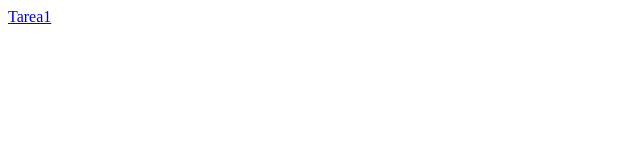
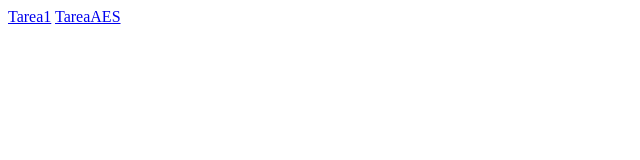
Before and after one commit to AaronUgalde/5IV7-SWyA-Ugalde-Tellez-Aaron, a plain HTML site: page index.html in a window 1280 px wide. Shown: the full height of the page, 0-640 px from the left. Drawn offline with Linux system fonts and the light colour scheme.

Commit message:
error link

```diff
--- a/index.html
+++ b/index.html
@@ -8,6 +8,6 @@
 </head>
 <body>
     <a href="./Tarea1/index.html">Tarea1</a>
-    <a href="./CifradoAESTarea/index.html"></a>
+    <a href="./CifradoAESTarea/index.html">TareaAES</a>
 </body>
 </html>
```
